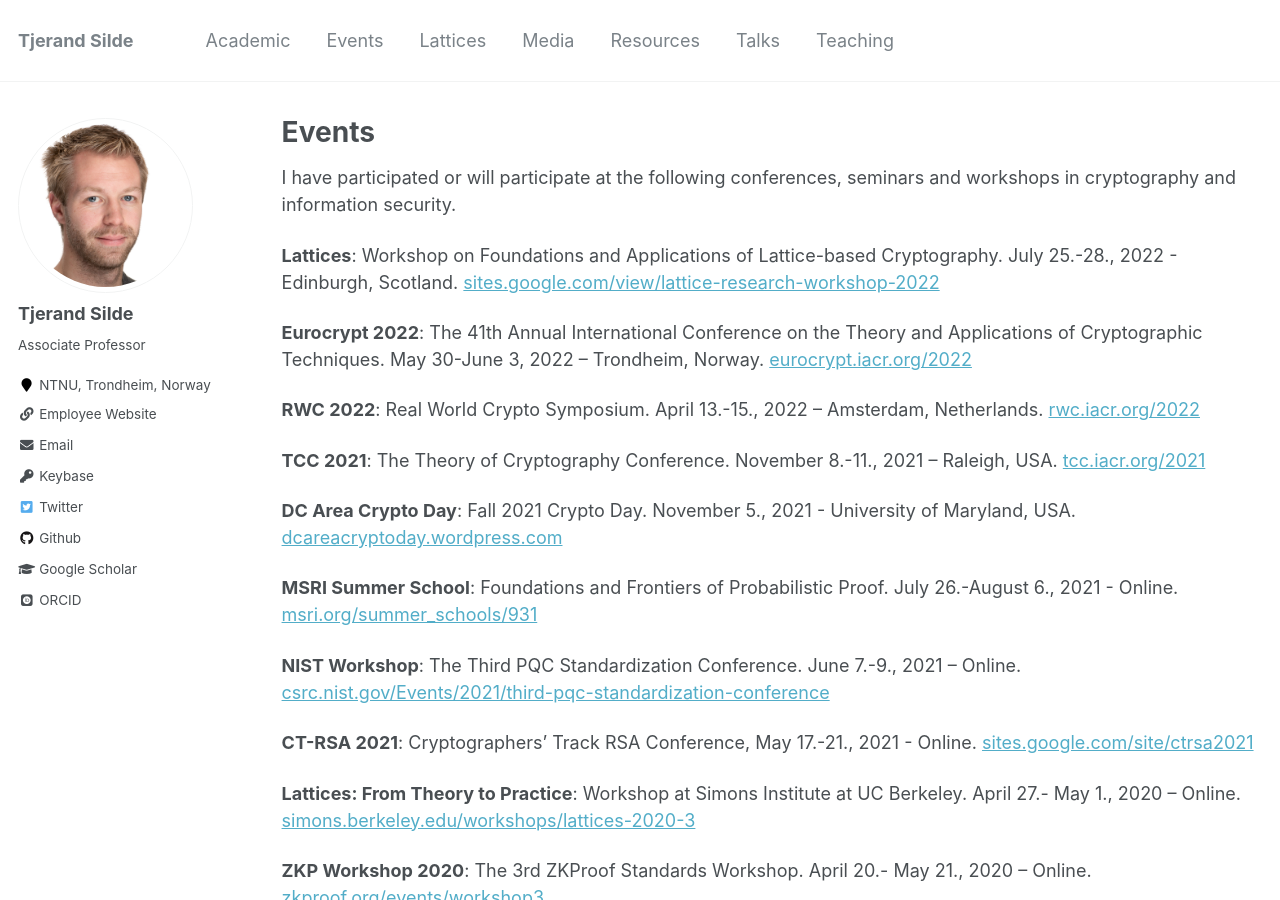
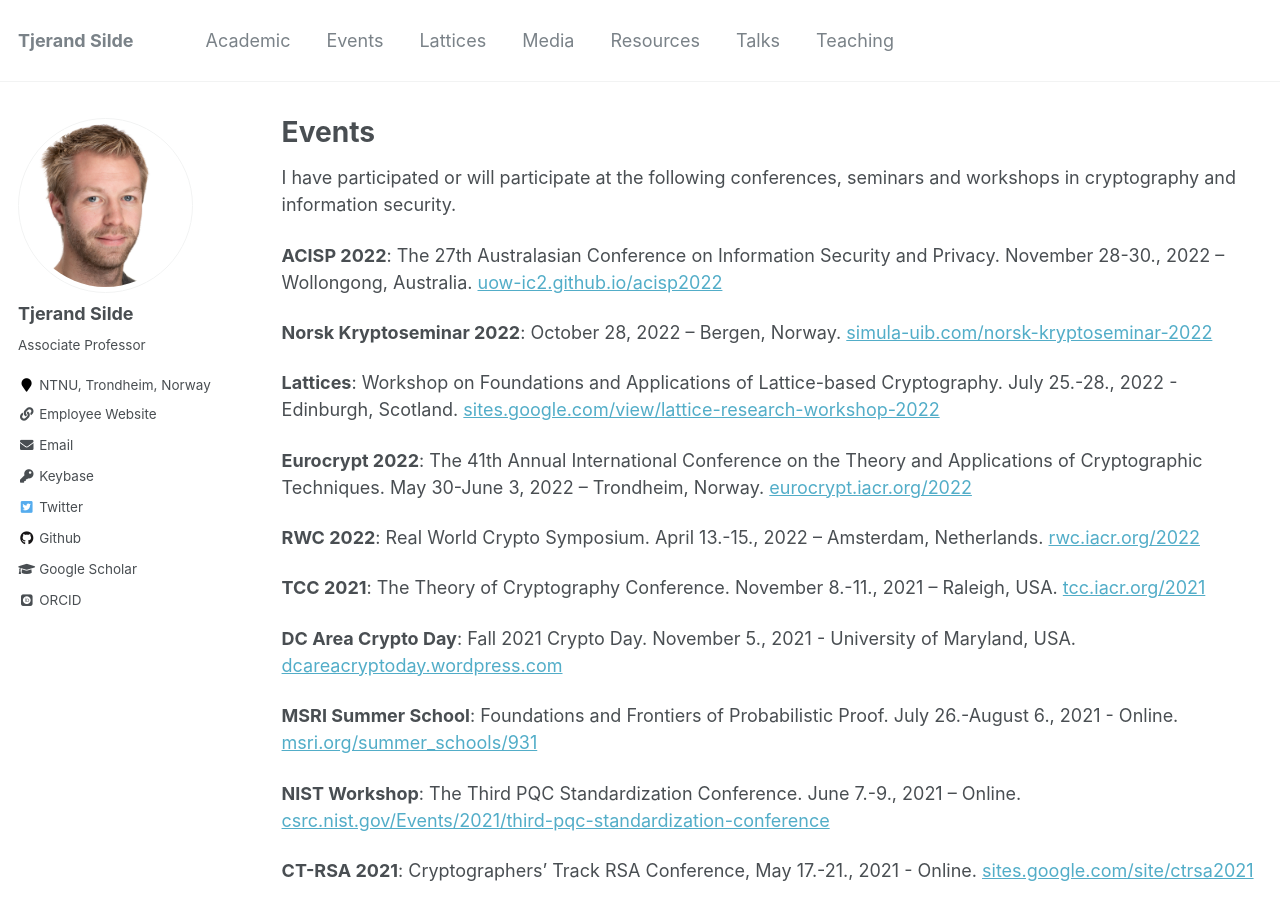
Before and after one commit to tjesi/tjesi.github.io, a Jekyll site: the page built from _pages/events.md, in a window 1280 px wide and 900 px high. Built offline with Jekyll 4.4.1, drawn with Linux system fonts in a browser that asks for light colours; some web fonts are replaced.

Commit message:
Update events.md

```diff
--- a/_pages/events.md
+++ b/_pages/events.md
@@ -6,6 +6,10 @@ author_profile: true
 ---
 
 I have participated or will participate at the following conferences, seminars and workshops in cryptography and information security.
+
+**ACISP 2022**: The 27th Australasian Conference on Information Security and Privacy. November 28-30., 2022 – Wollongong, Australia. [uow-ic2.github.io/acisp2022](https://uow-ic2.github.io/acisp2022)
+
+**Norsk Kryptoseminar 2022**: October 28, 2022 – Bergen, Norway. [simula-uib.com/norsk-kryptoseminar-2022](hhttps://simula-uib.com/norsk-kryptoseminar-2022)
 
 **Lattices**: Workshop on Foundations and Applications of Lattice-based Cryptography. July 25.-28., 2022 - Edinburgh, Scotland. [sites.google.com/view/lattice-research-workshop-2022](https://sites.google.com/view/lattice-research-workshop-2022)
 
```
